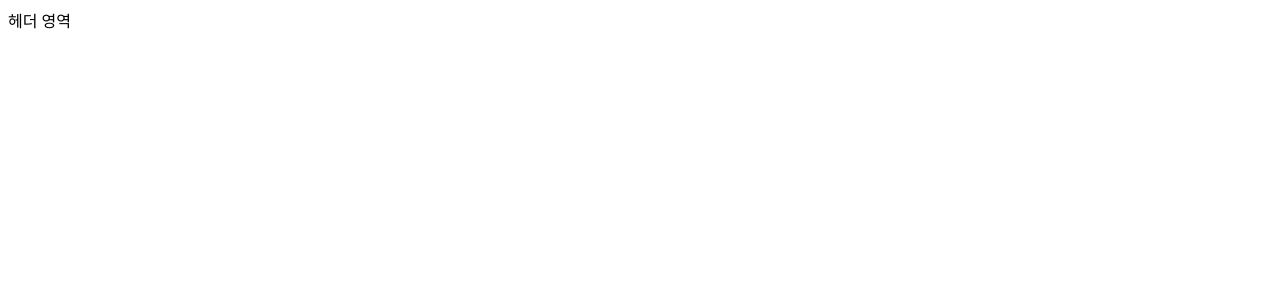
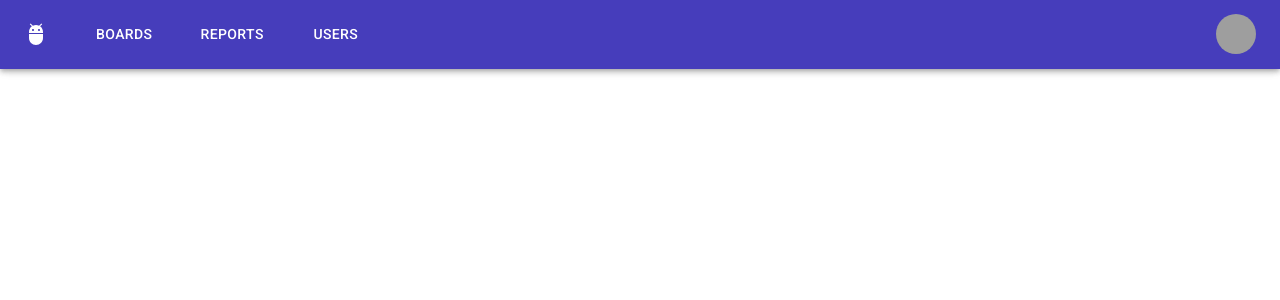
Before and after one commit to tintoll/n_analytics_clone, a React (Create React App) app: page / in a window 1280 px wide. Shown: the top 300 px of the page. Built offline with nearby package versions, Linux system fonts and the light colour scheme; grey boxes are pictures that could not be loaded.

Commit message:
Header 영역 markup

```diff
--- a/src/Layouts/Header.tsx
+++ b/src/Layouts/Header.tsx
@@ -1,5 +1,76 @@
+import {
+  AppBar,
+  Avatar,
+  Box,
+  Button,
+  Container,
+  IconButton,
+  Menu,
+  MenuItem,
+  Toolbar,
+  Typography,
+} from "@mui/material";
+import AdbIcon from "@mui/icons-material/Adb";
+import React, { useState } from "react";
+
+const pages: string[] = ["Boards", "Reports", "Users"];
+
 function Header() {
-  return <header>헤더 영역</header>;
+  const [anchorElUser, setAnchorElUser] = useState<null | HTMLElement>(null);
+
+  const handleMenuClick = () => {};
+  const handleOpenUserMenu = (event: React.MouseEvent<HTMLElement>) => {
+    setAnchorElUser(event.currentTarget);
+  };
+  const handleCloseUserMenu = (event: React.MouseEvent<HTMLElement>) => {
+    setAnchorElUser(null);
+  };
+
+  return (
+    <AppBar style={{ background: "#463dbb" }}>
+      <Container maxWidth="xl">
+        <Toolbar disableGutters style={{ background: "#463dbb" }}>
+          <AdbIcon sx={{ display: { xs: "none", md: "flex" }, mr: 1 }} />
+          <Box sx={{ flexGrow: 1, display: { xs: "none", md: "flex" } }}>
+            {pages.map((page) => (
+              <Button
+                key={page}
+                onClick={handleMenuClick}
+                sx={{ my: 2, ml: 4, color: "white", display: "block" }}
+              >
+                {page}
+              </Button>
+            ))}
+          </Box>
+          <Box sx={{ flexGrow: 0 }}>
+            <IconButton onClick={handleOpenUserMenu} sx={{ p: 0 }}>
+              <Avatar alt="Remy Sharp" src="/static/images/avatar/2.jpg" />
+            </IconButton>
+            <Menu
+              sx={{ mt: "45px" }}
+              id="menu-appbar"
+              anchorEl={anchorElUser}
+              anchorOrigin={{
+                vertical: "top",
+                horizontal: "right",
+              }}
+              keepMounted
+              transformOrigin={{
+                vertical: "top",
+                horizontal: "right",
+              }}
+              open={Boolean(anchorElUser)}
+              onClose={handleCloseUserMenu}
+            >
+              <MenuItem onClick={handleCloseUserMenu}>
+                <Typography textAlign="center">Logout</Typography>
+              </MenuItem>
+            </Menu>
+          </Box>
+        </Toolbar>
+      </Container>
+    </AppBar>
+  );
 }
 
 export default Header;
```
